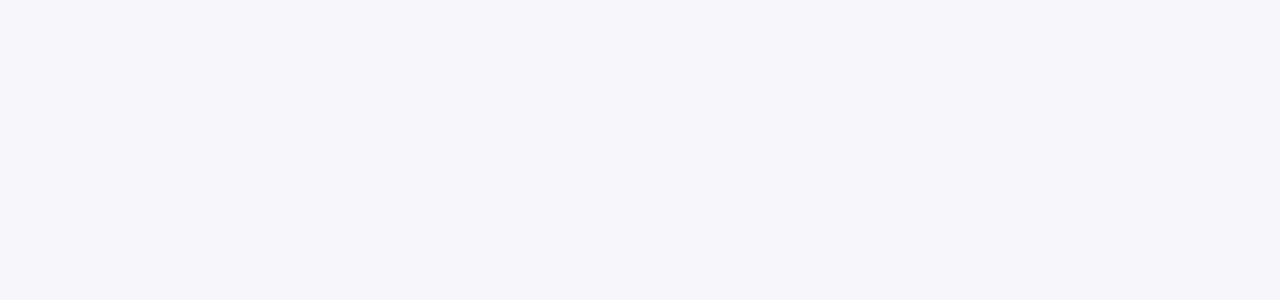
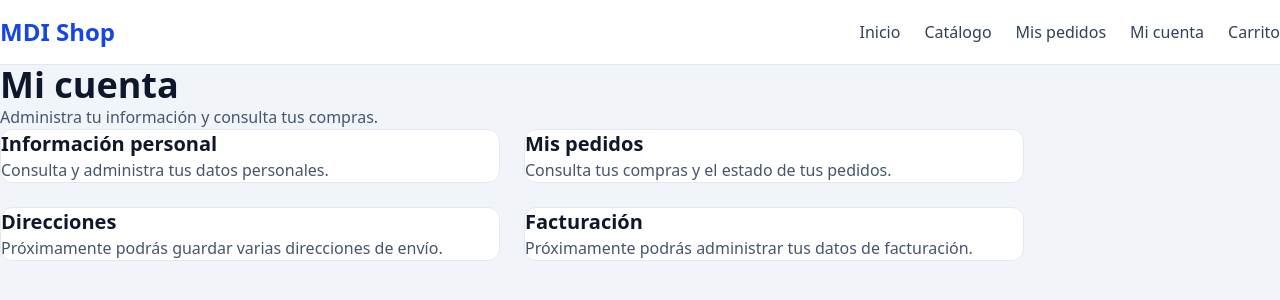
Before and after one commit to mdishop246-bit/MDI-Shop-TS, a React (Vite) app: page /cuenta in a window 1280 px wide. Before the commit this address had no page. Shown: the top 300 px of the page. Built offline with nearby package versions, Linux system fonts and the light colour scheme.

Commit message:
v1.12 - Preparar backend con Express

```diff
--- a/package.json
+++ b/package.json
@@ -5,12 +5,14 @@
   "type": "module",
   "scripts": {
     "dev": "vite",
+    "server": "tsx server/index.ts",
     "build": "tsc -b && vite build",
     "lint": "eslint .",
     "preview": "vite preview"
   },
   "dependencies": {
     "@tailwindcss/vite": "^4.3.3",
+    "express": "^5.2.1",
     "lucide-react": "^1.28.0",
     "react": "^19.2.8",
     "react-dom": "^19.2.8",
@@ -19,6 +21,7 @@
   },
   "devDependencies": {
     "@eslint/js": "^10.0.1",
+    "@types/express": "^5.0.6",
     "@types/node": "^24.13.3",
     "@types/react": "^19.2.17",
     "@types/react-dom": "^19.2.3",
@@ -27,6 +30,7 @@
     "eslint-plugin-react-hooks": "^7.1.1",
     "eslint-plugin-react-refresh": "^0.5.3",
     "globals": "^17.7.0",
+    "tsx": "^4.23.12",
     "typescript": "~6.0.2",
     "typescript-eslint": "^8.65.0",
     "vite": "^8.2.0"
--- a/src/App.tsx
+++ b/src/App.tsx
@@ -6,6 +6,7 @@ import CheckoutPage from "./pages/CheckoutPage";
 import OrderConfirmationPage from "./pages/OrderConfirmationPage";
 import OrdersPage from "./pages/OrdersPage";
 import OrderDetailPage from "./pages/OrderDetailPage";
+import AccountPage from "./pages/AccountPage";
 
 function App() {
   return (
@@ -16,7 +17,8 @@ function App() {
       <Route path="/checkout" element={<CheckoutPage />} />
       <Route path="/pedido/confirmacion" element={<OrderConfirmationPage />}/>
       <Route path="/pedidos" element={<OrdersPage />} />
-      <Route path="/pedido/:id" element={<OrderDetailPage />}/>
+      <Route path="/pedido/:id" element={<OrderDetailPage />} />
+      <Route path="/cuenta" element={<AccountPage />} />
     </Routes>
   );
 }
--- a/src/components/layout/Header/Header.tsx
+++ b/src/components/layout/Header/Header.tsx
@@ -36,6 +36,14 @@ function Header() {
           >
           Mis pedidos
           </Link>
+
+          <Link
+          to="/cuenta"
+          className="text-slate-700 hover:text-blue-700"
+          >
+          Mi cuenta
+          </Link>
+
           <Link
             to="/carrito"
             className="text-slate-700 hover:text-blue-700"
--- /dev/null
+++ b/src/pages/AccountPage.tsx
@@ -0,0 +1,71 @@
+import { Link } from "react-router-dom";
+import MainLayout from "../layouts/MainLayout";
+
+function AccountPage() {
+  return (
+    <MainLayout>
+      <div className="mx-auto max-w-5xl py-10">
+
+        <h1 className="text-4xl font-bold text-slate-900">
+          Mi cuenta
+        </h1>
+
+        <p className="mt-3 text-slate-600">
+          Administra tu información y consulta tus compras.
+        </p>
+
+        <div className="mt-10 grid gap-6 md:grid-cols-2">
+
+          <Link
+            to="/cuenta/perfil"
+            className="rounded-xl border border-slate-200 bg-white p-6 transition hover:border-blue-300 hover:shadow-md"
+          >
+            <h2 className="text-xl font-bold text-slate-900">
+              Información personal
+            </h2>
+
+            <p className="mt-2 text-slate-600">
+              Consulta y administra tus datos personales.
+            </p>
+          </Link>
+
+          <Link
+            to="/pedidos"
+            className="rounded-xl border border-slate-200 bg-white p-6 transition hover:border-blue-300 hover:shadow-md"
+          >
+            <h2 className="text-xl font-bold text-slate-900">
+              Mis pedidos
+            </h2>
+
+            <p className="mt-2 text-slate-600">
+              Consulta tus compras y el estado de tus pedidos.
+            </p>
+          </Link>
+
+          <div className="rounded-xl border border-slate-200 bg-white p-6">
+            <h2 className="text-xl font-bold text-slate-900">
+              Direcciones
+            </h2>
+
+            <p className="mt-2 text-slate-600">
+              Próximamente podrás guardar varias direcciones de envío.
+            </p>
+          </div>
+
+          <div className="rounded-xl border border-slate-200 bg-white p-6">
+            <h2 className="text-xl font-bold text-slate-900">
+              Facturación
+            </h2>
+
+            <p className="mt-2 text-slate-600">
+              Próximamente podrás administrar tus datos de facturación.
+            </p>
+          </div>
+
+        </div>
+      </div>
+    </MainLayout>
+  );
+}
+
+export default AccountPage;
```
Also changed, not shown: src/types/customer.ts (added, +11 -0 lines), 2 other files (tests, documents, lock files or other folders).
